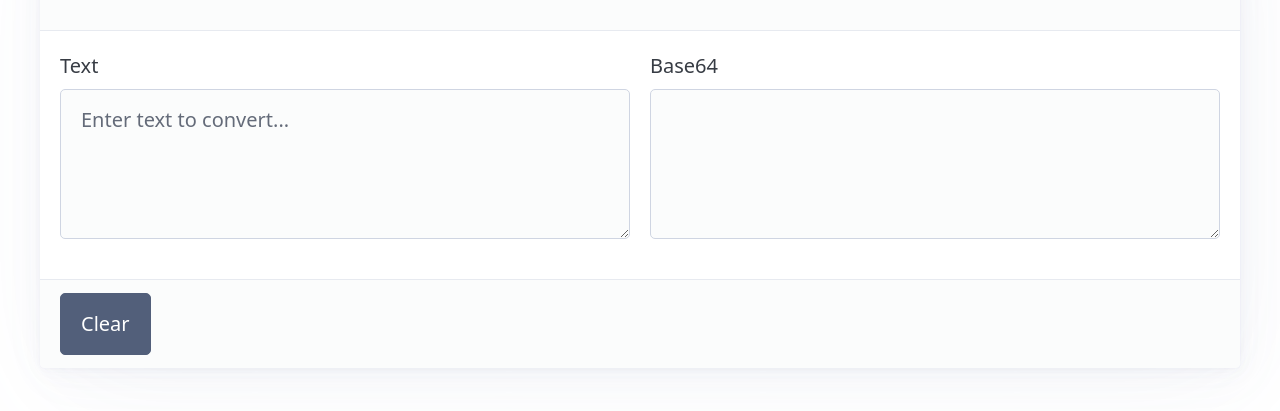
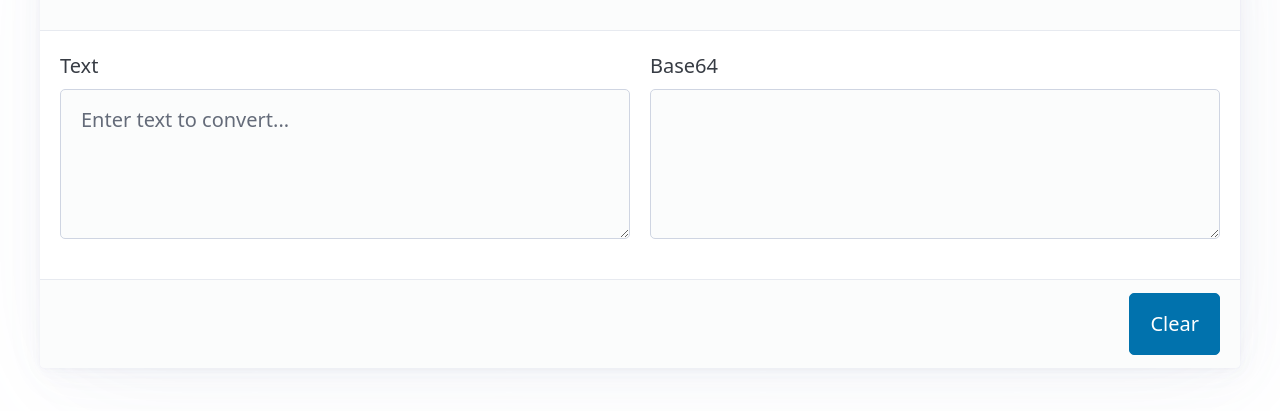
Before and after one commit to edysegura/html5-base64, a website built with Vite: page index.html in a window 1280 px wide. Shown: the part 131-542 px from the top of the page. Built offline with nearby package versions, Linux system fonts and the light colour scheme.

Commit message:
feat: update footer layout and remove unnecessary class from clear button

```diff
--- a/index.html
+++ b/index.html
@@ -29,7 +29,7 @@
           </div>
         </div>
         <footer>
-          <button id="clear" class="secondary">Clear</button>
+          <button id="clear">Clear</button>
         </footer>
       </article>
     </main>
--- a/src/style.css
+++ b/src/style.css
@@ -4,3 +4,8 @@ textarea {
   min-height: 150px;
   resize: vertical;
 }
+
+footer {
+  display: flex;
+  justify-content: flex-end;
+}
```
